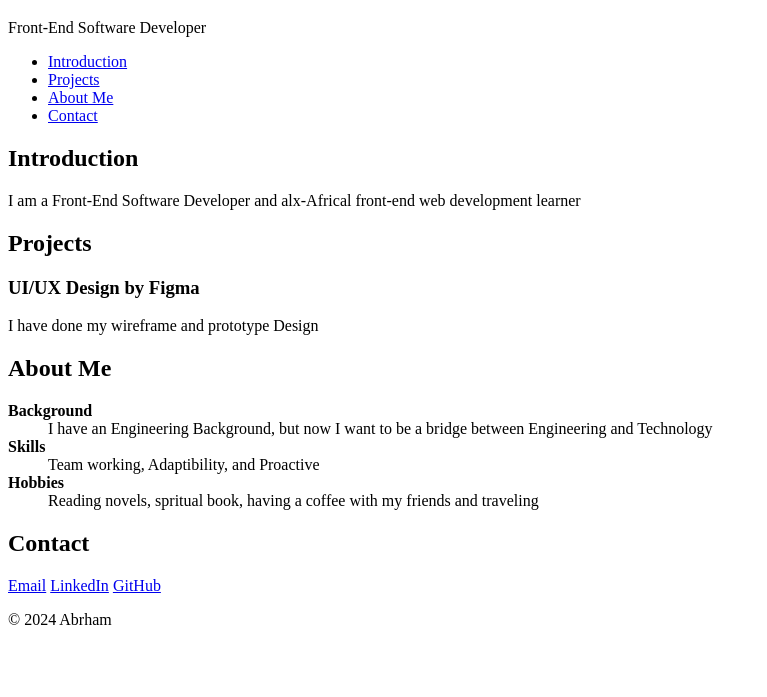
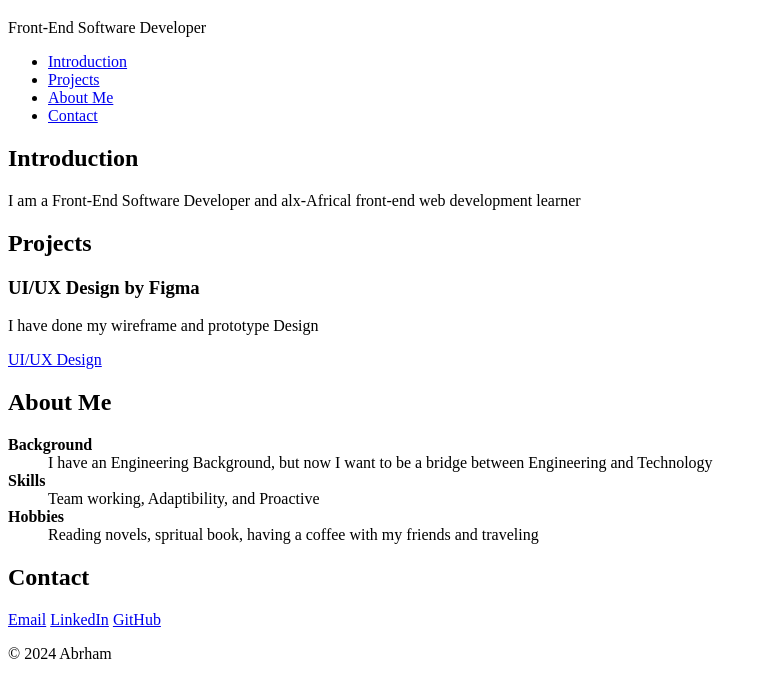
Before and after one commit to Abrish4ever/My_First_PortFolio, a plain HTML site: page portfolio/index.html in a window 1280 px wide. Shown: the part 61-758 px from the top of the page, without its empty margins (0-767 px from the left). Drawn offline with Linux system fonts and the light colour scheme.

Commit message:
add a link to project section

```diff
--- a/portfolio/index.html
+++ b/portfolio/index.html
@@ -26,7 +26,7 @@
             <article>
                 <h3>UI/UX Design by Figma</h3>
                 <p>I have done my wireframe and prototype Design</p>
-                <a href=""></a>
+                <a href="https://www.figma.com/design/o6XwvAcW0iso5ASdpFQK2B/Project-1?node-id=1-4&t=myZ4ds0HDKpmvk6s-1" target="_blank">UI/UX Design</a>
             </article>
         </section>
         <section id="About">
```
